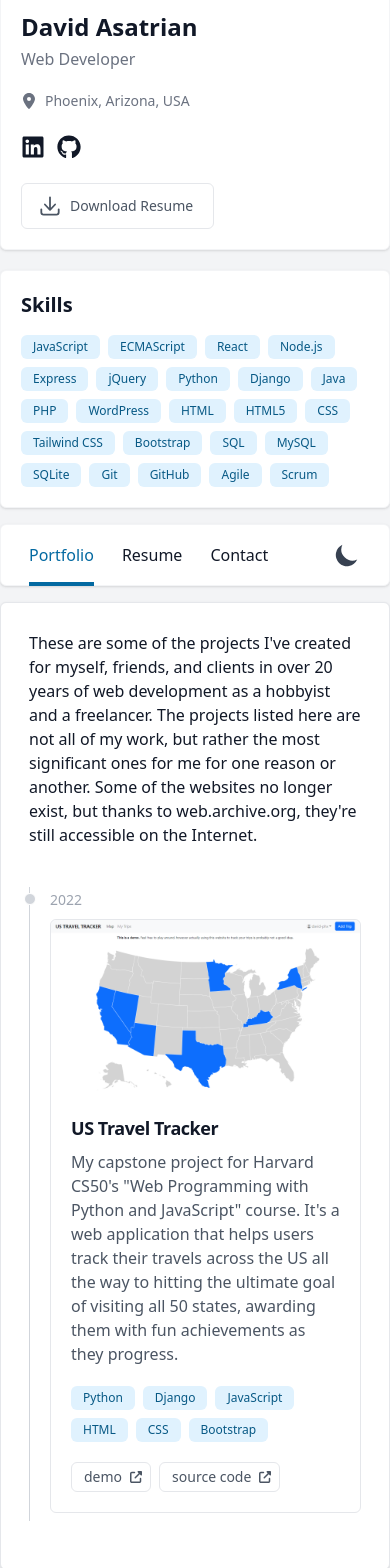
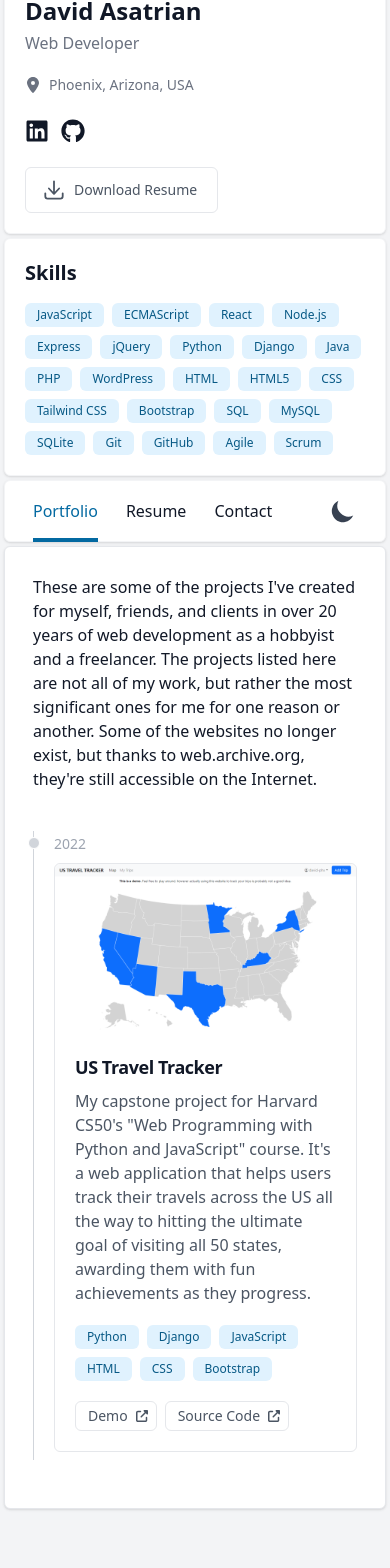
Before and after one commit to david-phx/portfolio, a React (Vite) app: page / in a window 390 px wide. Shown: the part 194-1762 px from the top of the page. After the commit the page ends 1707 px from the top, so only its background shows below. Built offline with nearby package versions, Linux system fonts and the light colour scheme.

Commit message:
Document.title updates & better CSS for small screens

```diff
--- a/index.html
+++ b/index.html
@@ -3,7 +3,7 @@
   <head>
     <meta charset="UTF-8" />
     <meta name="viewport" content="width=device-width, initial-scale=1.0" />
-    <title>David Asatrian - Portfolio</title>
+    <title>David Asatrian</title>
     <script>
       if (localStorage.getItem('color-theme') === 'dark' || (!('color-theme' in localStorage) && window.matchMedia('(prefers-color-scheme: dark)').matches)) {
           document.documentElement.classList.add('dark');
--- a/src/Contact.jsx
+++ b/src/Contact.jsx
@@ -1,4 +1,10 @@
+import { useEffect } from "react"
+
 function Contact() {
+  useEffect(() => {
+    document.title = "David Asatrian - Contact";
+  }, []);
+
   return (
     <>
       Contact
--- a/src/Layout.jsx
+++ b/src/Layout.jsx
@@ -4,11 +4,11 @@ import Sidebar from './Sidebar'
 
 function Layout() {
   return (
-    <div className="max-w-screen-lg mx-auto grid gap-4 lg:grid-cols-3 py-5">
-      <div className="grid gap-4">
+    <div className="max-w-screen-lg mx-auto grid gap-1 lg:gap-4 lg:grid-cols-3 p-1 lg:py-5">
+      <div className="grid gap-1 lg:gap-4">
         <Sidebar />
       </div>
-      <div className="lg:col-span-2 space-y-4">
+      <div className="lg:col-span-2 space-y-1 lg:space-y-4">
         <Navbar />
         <div className="block bg-white border border-gray-200 dark:bg-gray-800 dark:border-gray-700 rounded-md shadow px-7 py-7">
           <Outlet />
--- a/src/Portfolio.jsx
+++ b/src/Portfolio.jsx
@@ -1,3 +1,4 @@
+import { useEffect } from 'react'
 import PortfolioCard from './PortfolioCard'
 import Timeline from "./Timeline"
 
@@ -10,11 +11,11 @@ const portfolioProjects = [
     tech: ["Python", "Django", "JavaScript", "HTML", "CSS", "Bootstrap"],
     links: [
       {
-        title: "demo",
+        title: "Demo",
         url: "https://travel-tracker.asatrian.com/"
       },
       {
-        title: "source code",
+        title: "Source Code",
         url: "https://github.com/david-phx/travel-tracker"
       }
     ]
@@ -64,6 +65,10 @@ const portfolioTimeline = portfolioProjects.map(project => (
 ));
 
 function Portfolio() {
+  useEffect(() => {
+    document.title = "David Asatrian - Portfolio";
+  }, []);
+
   return (
     <>
       <p className="mb-10">These are some of the projects I've created for myself, friends, and clients in over 20 years of web development as a
--- a/src/PortfolioCard.jsx
+++ b/src/PortfolioCard.jsx
@@ -1,6 +1,6 @@
 function PortfolioCard({ children }) {
   return (
-    <div className="border rounded-md shadowbg-white border-gray-200 dark:bg-gray-800 dark:border-gray-700">
+    <div className="border rounded-md bg-white border-gray-200 dark:bg-gray-800 dark:border-gray-700">
       {children}
     </div>
   )
--- a/src/Resume.jsx
+++ b/src/Resume.jsx
@@ -1,8 +1,14 @@
+import { useEffect } from "react"
+
 const resume = {
   summary: "Resume",
 }
 
 function Resume() {
+  useEffect(() => {
+    document.title = "David Asatrian - Resume";
+  }, []);
+
   return (
     <>
       {resume.summary}
--- a/src/Sidebar.jsx
+++ b/src/Sidebar.jsx
@@ -26,7 +26,7 @@ const skills = [
 
 function Sidebar() {
   return (
-    <div className="space-y-5">
+    <div className="space-y-1 lg:space-y-5">
       <Profile />
       <Skills />
     </div>
```
